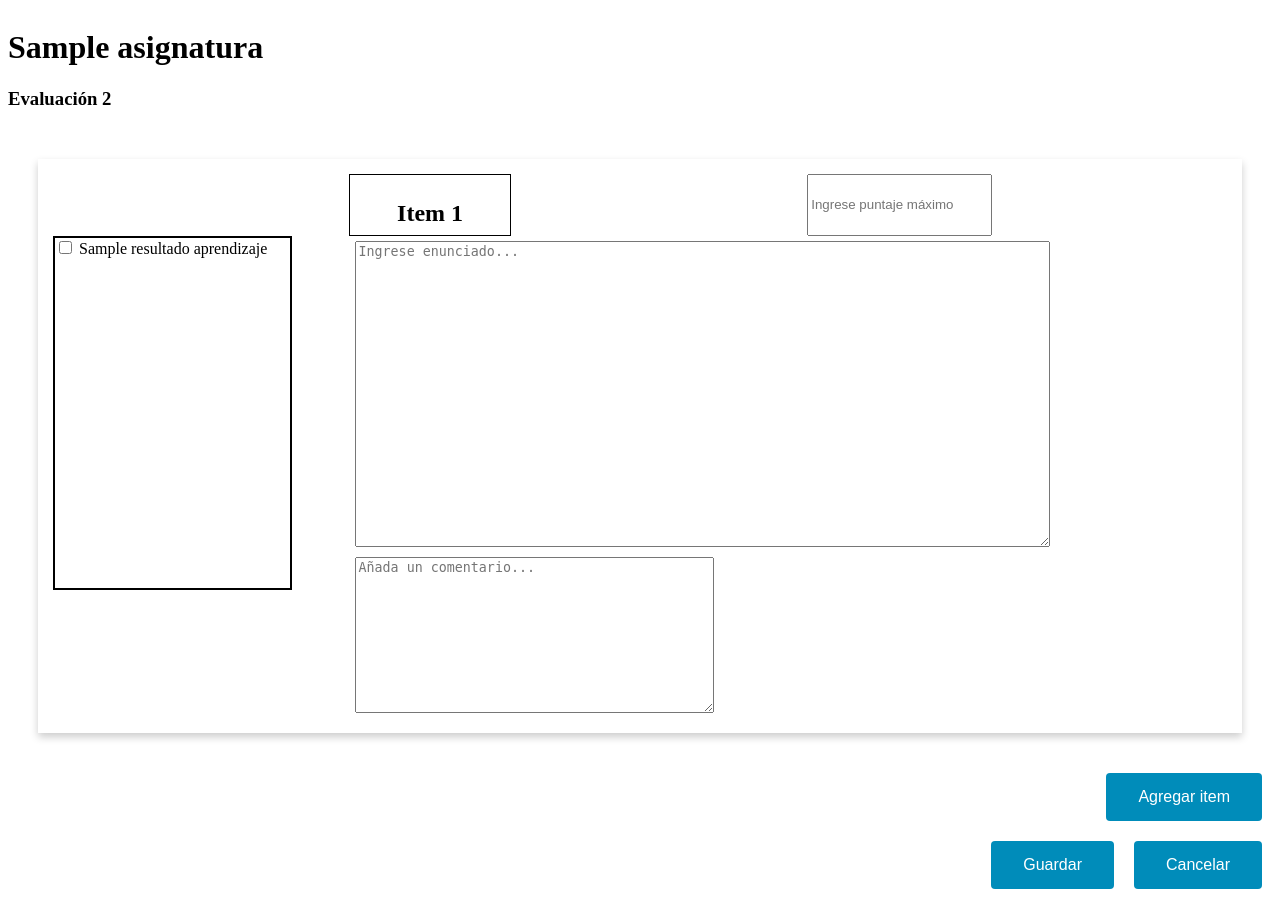
After one commit to RodrigoEstay/Proyecto-IS2, a Flask app: page /asignatura/1/addEval in a window 1280 px wide. The commit adds this page. Run offline with Flask 2, Linux system fonts and the light colour scheme; tables that the repository leaves empty hold one stand-in row (values such as "Sample post"); a database or web service that is not in the repository returns one stand-in record (values such as "Sample title"); some libraries are stand-ins or nearby versions.

Commit message:
me hice caca
mucha

```diff
--- a/Sprint 2/main.py
+++ b/Sprint 2/main.py
@@ -39,6 +39,41 @@ def load_user(user_id):
 @app.route("/")
 def index():
     return render_template("index.html")
+
+@app.route('/asignatura/<codigoAsignatura>/addEval', methods = ['GET', 'POST'])
+def addEval(codigoAsignatura = None):
+
+	if request.method == 'POST':
+		#SACAR DATOS DE LA EVALUACION
+		puntajes = []
+		cantItems = int(request.form.get("numItems"))
+		ptotal = 0
+		resultados = []
+		enunciados = []
+		comentarios = []
+		for i in range(1,cantItems+1):
+			puntajes.append(int(request.form.get("puntaje"+str(i))))
+			ptotal+=puntajes[-1]
+			resultados.append(request.form.getlist("RA-"+str(i)+"[]"))
+			comentarios.append((request.form.get("COM-"+str(i))))
+			enunciados.append((request.form.get("EN-"+str(i))))
+		bd.nueva_Evaluacion(con,codigoAsignatura,semester,year,ptotal)
+		for i in range(1,cantItems+1):
+			#bd.nuevo_Item(con,  ,puntajes[i-1],enunciados[i-1])
+			pass
+		return redirect(url_for('evaluacion.evaluation',asignaturaID = codigoAsignatura))
+
+
+	nombreas= bd.get_nombre_asignatura(con,codigoAsignatura)
+	print(nombreas)
+	asignatura = {'codigo':codigoAsignatura,'nombre':nombreas}
+
+	cantEval = len(bd.get_listaEvaluacionesAsignatura(con,codigoAsignatura,semester,year))
+
+	RA = bd.get_ResultadosAsignatura(con,codigoAsignatura)
+
+	return render_template('addEval.html',asignatura = asignatura,nEval = cantEval + 1, RAs = RA)
+
 
 @app.route("/login/", methods = ['GET', 'POST'])
 def login():
--- a/Sprint 2/modulo8.py
+++ b/Sprint 2/modulo8.py
@@ -130,7 +130,7 @@ def get_ResultadosAsignatura(con,asignatura):
 	cur = con.cursor()
 	lista = []
 	try:
-		cur.execute('SELECT id_resultado,nombre FROM resultado_aprendizaje WHERE codigo_asignatura = %s',(asignatura))
+		cur.execute('SELECT id_resultado,nombre FROM resultado_aprendizaje WHERE codigo_asignatura = %s',(asignatura,))
 	except(Exception,psycopg2.DatabaseError) as error:
 		print("Fallo al comunicarse con la base de datos")
 		print(error)
--- a/Sprint 2/static/css/style.css
+++ b/Sprint 2/static/css/style.css
@@ -7,6 +7,61 @@ a{
 a:hover {
 	text-decoration: underline;
 }
+
+.elementoItem{
+	margin: 30px;
+	box-shadow: 0 4px 8px 0 rgba(0,0,0,0.2);
+  	transition: 0.3s;
+  	padding: 15px;
+}
+.elementoItem:hover{
+	box-shadow: 0 8px 16px 0 rgba(0,0,0,0.2);
+}
+
+.itemHeader{
+	display:flex;
+}
+.puntItem{
+	float:left;
+	margin: 0 20% 0 0;
+}
+.enunciado{
+	height:300px;
+	margin: 5px;
+}
+.comentario{
+	height:150px;
+	width: 50%;
+	float:right;
+	margin: 5px;
+}
+
+.item-data{
+	display:flex;
+	flex-direction: column;
+	float: left;
+	width: 60%;
+	margin: 0 5%;
+}
+.item-titulo{
+	width:150px;
+	height:50px;
+	float:center;
+	border:1px solid black;
+	margin: auto;
+	text-align:center;
+	padding: 5px;
+}
+.RA-check{
+	width:20%;
+	float: left;
+	height:350px;
+	display:flex;
+	overflow: auto;
+	flex-direction: column;
+	border: 2px solid black;
+}
+
 
 .wrapper {
 	display: grid;
@@ -146,3 +201,10 @@ a:hover {
   transform: translateY(4px);
   transition: 0.1s
 }
+
+
+
+.boton.addItem{
+	float:right;
+	margin:10px;
+}
--- /dev/null
+++ b/Sprint 2/static/js/func.js
@@ -0,0 +1,14 @@
+var cantItem = 1
+
+function agregarItem(){
+	cantItem++;
+	document.getElementById("numItems").value = cantItem;
+	var temp = document.getElementById("item");
+
+  	var e = document.createElement('div');
+	e.innerHTML = temp.innerHTML;
+	e.innerHTML = e.innerHTML.replace(/{NITEM}/g,cantItem);
+
+
+	document.getElementById('lista-items').appendChild(e);
+}
--- /dev/null
+++ b/Sprint 2/templates/addEval.html
@@ -0,0 +1,91 @@
+<!DOCTYPE html>
+<html lang="es">
+
+	<head>
+  		<meta charset="utf-8">
+  		<link rel="stylesheet" href="{{ url_for('static', filename= 'css/style.css') }}">
+  		<script type="text/javascript" src="{{url_for('static', filename='js/func.js') }}"></script>
+    	<title>{{asignatura.nombre}}</title>
+  	</head>
+  	<body>
+  		<div class = "row">
+  			<div class = "detalles">
+
+  				<h1>{{asignatura.nombre}}</h1>
+  				<h3>Evaluación {{nEval}}</h3>
+
+  			</div>
+  		</div>
+
+    	<form id="items-eval" method = "post">
+    		<input type="hidden" name="numItems" id = "numItems" value = "1">
+    		<div id = "lista-items">
+    			<div class ="elementoItem">
+    				<div class = "itemHeader">
+    					<div class = "item-titulo">
+    						<h2>Item 1</h2>
+    					</div>
+    					<input class = "puntItem" type="number" min="0" name="puntaje1" placeholder = "Ingrese puntaje máximo" required>
+    				</div>
+    				<div class = "row">
+    					<div class = "RA-check">
+    						{% for ra in RAs %}
+    							<div>
+    								<input type="checkbox" id="RA-1-{{loop.index}}" name="RA-1[]" value="{{ra.id_resultado}}">
+    								<label for="RA-1-{{loop.index}}">{{ra.nombre}}</label>
+
+    							</div>
+
+    						{% endfor %}
+    					</div>
+    					<div class = "item-data">
+    						<textarea class = "enunciado" id="EN-1" name="EN-1" form = "items-eval" placeholder = "Ingrese enunciado..."></textarea>
+    						<textarea class = "comentario" id="COM-1" name="COM-1" form = "items-eval" placeholder = "Añada un comentario..."></textarea>
+    					</div>
+    				</div>
+    			</div>
+
+    		</div>
+    		<div class = "row">
+    			<button type="button" onclick="agregarItem()" class = "boton addItem">Agregar item</button>
+    		</div>
+
+    		<div class = "row">
+    			<a href="{{url_for('infAsignatura', codigoAsignatura=asignatura.codigo)}}">
+    				<button type="button" class = "boton addItem">Cancelar</button>
+    			</a>
+    			<input type="submit" value="Guardar" class = "boton addItem">
+
+    		</div>
+
+    	</form>
+
+		<template id = "item">
+    		<div class ="elementoItem">
+    		   	<div class = "itemHeader">
+					<div class = "item-titulo">
+						<h2>Item {NITEM}</h2>
+					</div>
+					<input class = "puntItem" type="number" min="0" name="puntaje{NITEM}" placeholder = "Ingrese puntaje máximo" required>
+				</div>
+				<div class = "row">
+					<div class = "RA-check">
+						{% for ra in RAs %}
+							<div>
+								<input type="checkbox" id="RA-{NITEM}-{{loop.index}}" name="RA-{NITEM}[]" value="{{ra.id_resultado}}">
+								<label for="RA-{NITEM}-{{loop.index}}">{{ra.nombre}}</label>
+
+							</div>
+
+						{% endfor %}
+					</div>
+					<div class = "item-data">
+						<textarea class = "enunciado" id="EN-{NITEM}" name="EN-{NITEM}" form = "items-eval" placeholder = "Ingrese enunciado..."></textarea>
+						<textarea class = "comentario" id="COM-{NITEM}" name="COM-{NITEM}" form = "items-eval" placeholder = "Añada un comentario..."></textarea>
+					</div>
+				</div>
+			</div>
+    	</template>
+
+  	</body>
+</html>
--- a/Sprint 2/templates/infAsignatura.html
+++ b/Sprint 2/templates/infAsignatura.html
@@ -14,7 +14,9 @@
 
   			</div>
   			<div class = "opciones">
+            <a href="{{url_for('addEval', codigoAsignatura=asignatura.codigo)}}">
   					<h5> Crear evaluacion</h5>
+            </a>
             <a href="{{url_for('evaluacion.evaluation', asignaturaID=asignatura.codigo)}}">
   					 <h5> Ver evaluacion</h5>
             </a>
```
